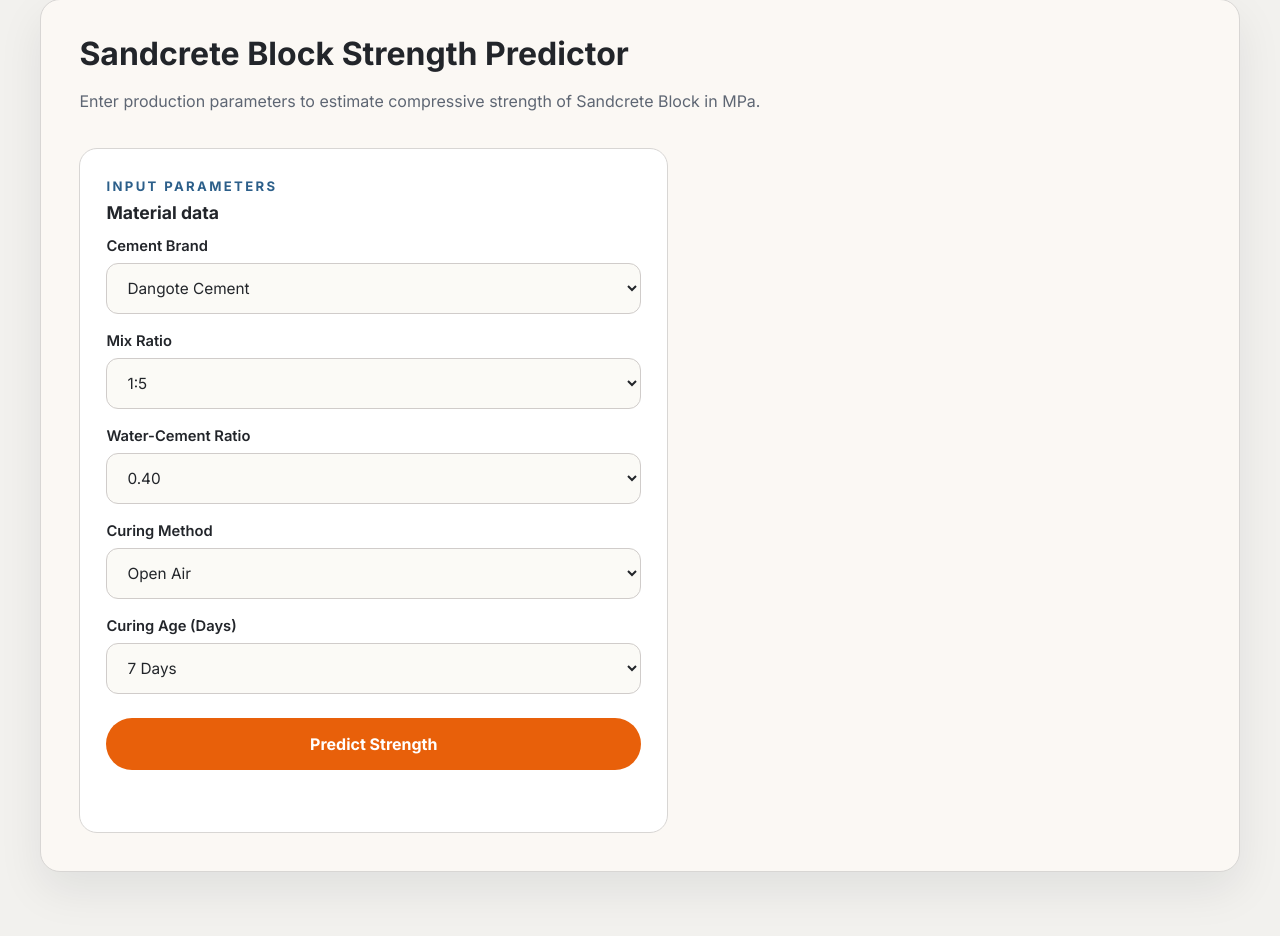
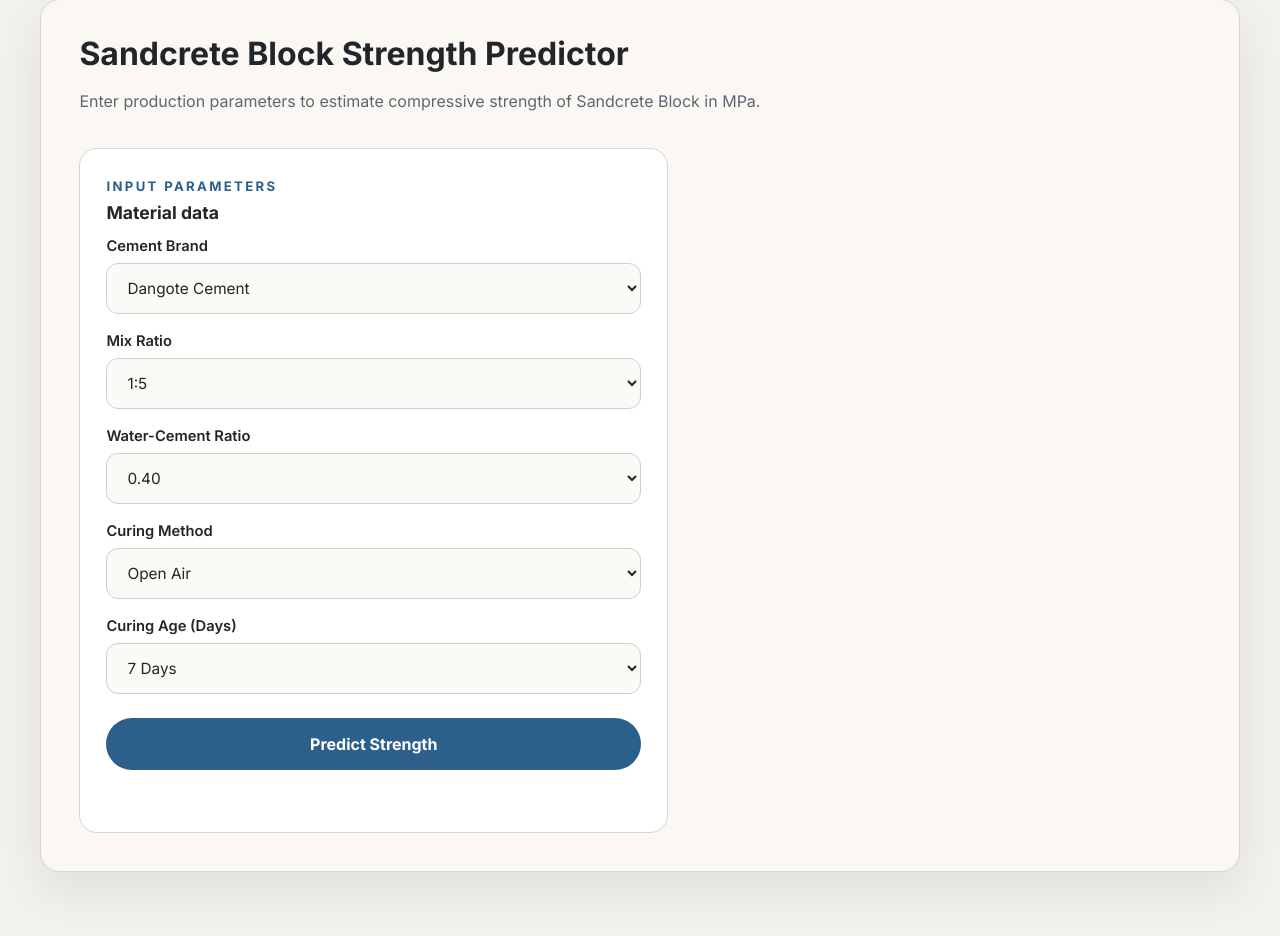
Before and after one commit to specialztech00-alt/sandcrete-strength-predictor, a FastAPI app: page / in a window 1280 px wide. Shown: the part 65-1001 px from the top of the page. Run offline with FastAPI, Linux system fonts and the light colour scheme.

Commit message:
Make predict button blue
Co-authored-by: Copilot <223556219+Copilot@users.noreply.github.com>

```diff
--- a/static/style.css
+++ b/static/style.css
@@ -141,7 +141,7 @@ body {
   font-weight: 700;
   font-size: 1rem;
   color: #fff;
-  background: var(--accent);
+  background: var(--secondary);
   border: none;
   border-radius: 999px;
   padding: 16px 24px;
@@ -151,7 +151,7 @@ body {
 }
 
 .button:hover {
-  background: var(--accent-hover);
+  background: #214969;
   transform: translateY(-1px);
 }
 
```
